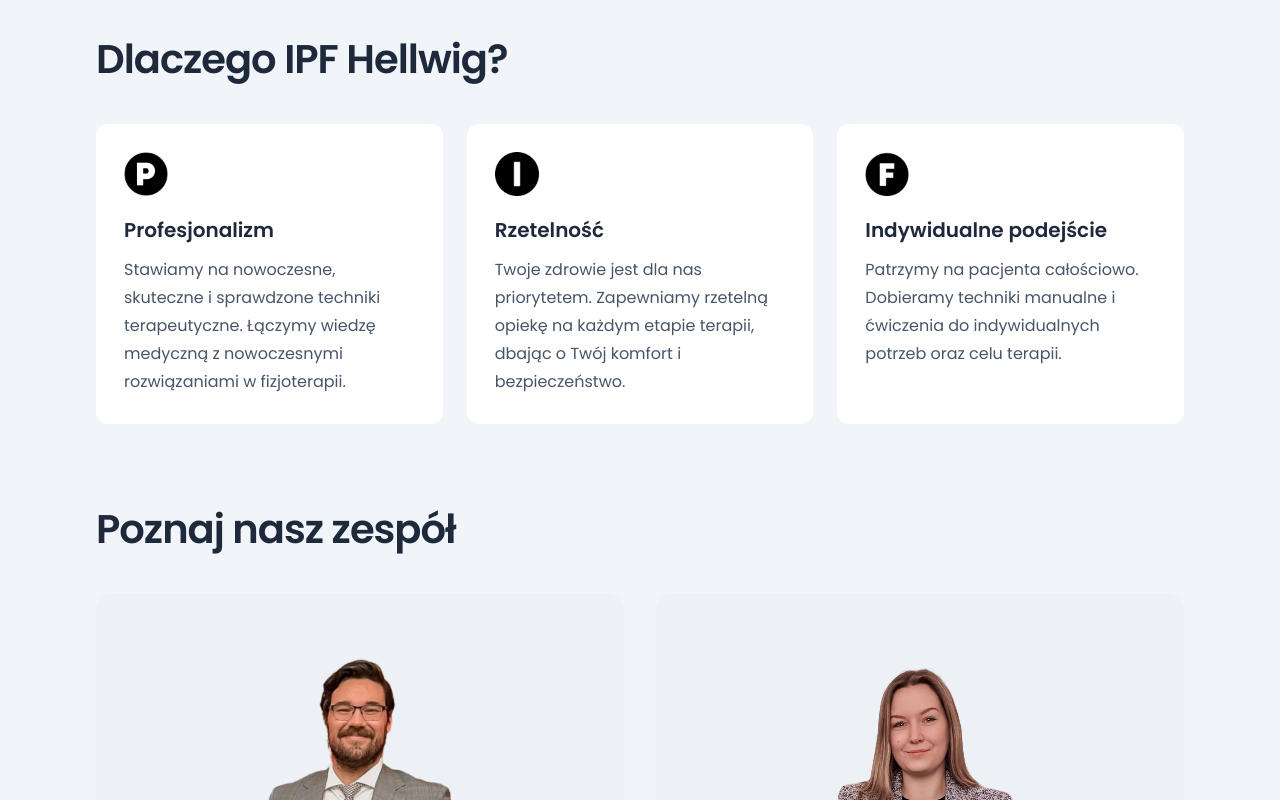
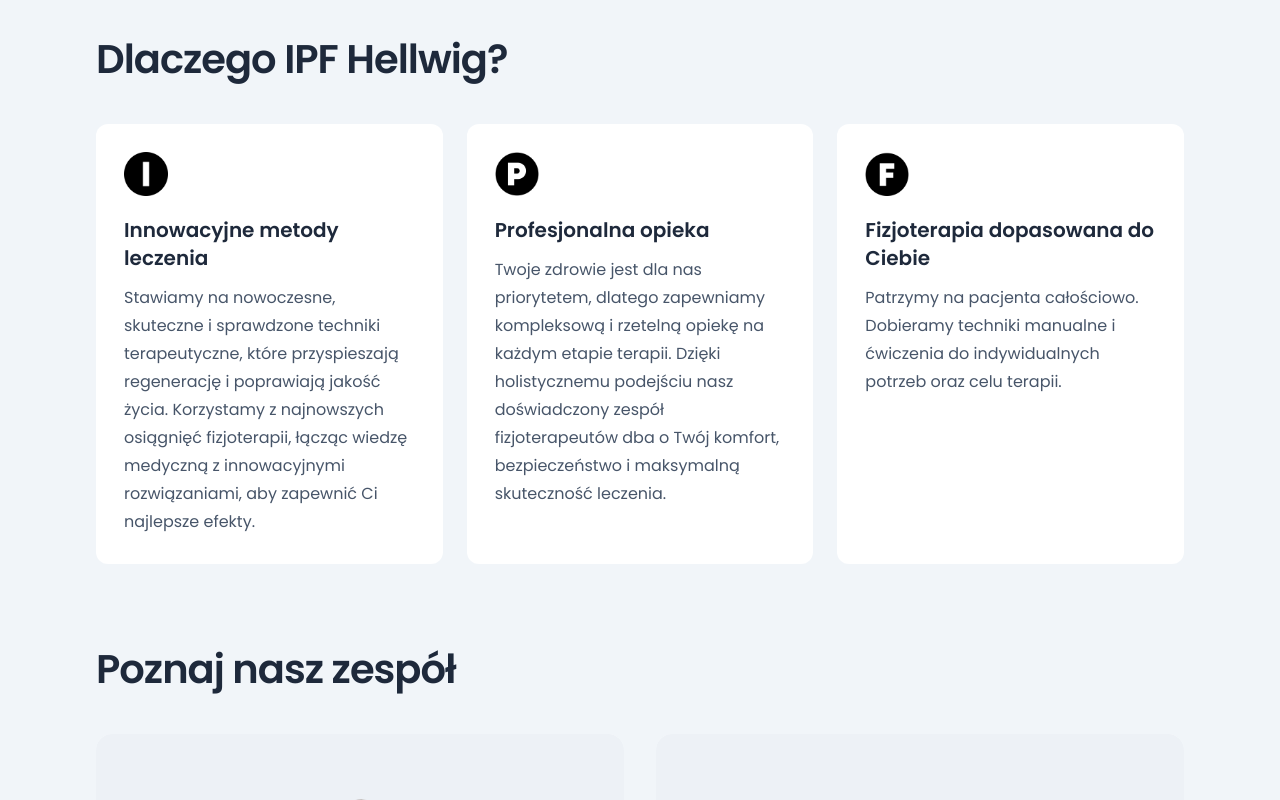
Before and after one commit to MatRuzix/IPF-Hellwig, a Next.js app: page / in a window 1280 px wide. Shown: the part 2360-3160 px from the top of the page. Built offline with nearby package versions, Linux system fonts and the light colour scheme.

Commit message:
fix: whyipf correction

```diff
--- a/src/components/whyIPF/WhyIPF.tsx
+++ b/src/components/whyIPF/WhyIPF.tsx
@@ -1,17 +1,35 @@
 import TextContainer from "./TextContainer";
 
 const reasons = [
-  { header: "Profesjonalizm", imgSrc: "/letter-p.png", text: "Stawiamy na nowoczesne, skuteczne i sprawdzone techniki terapeutyczne. Łączymy wiedzę medyczną z nowoczesnymi rozwiązaniami w fizjoterapii." },
-  { header: "Rzetelność", imgSrc: "/letter-l.png", text: "Twoje zdrowie jest dla nas priorytetem. Zapewniamy rzetelną opiekę na każdym etapie terapii, dbając o Twój komfort i bezpieczeństwo." },
-  { header: "Indywidualne podejście", imgSrc: "/letter-f.png", text: "Patrzymy na pacjenta całościowo. Dobieramy techniki manualne i ćwiczenia do indywidualnych potrzeb oraz celu terapii." },
+  {
+    header: "Innowacyjne metody leczenia",
+    imgSrc: "/letter-l.png",
+    text: "Stawiamy na nowoczesne, skuteczne i sprawdzone techniki terapeutyczne, które przyspieszają regenerację i poprawiają jakość życia. Korzystamy z najnowszych osiągnięć fizjoterapii, łącząc wiedzę medyczną z innowacyjnymi rozwiązaniami, aby zapewnić Ci najlepsze efekty.",
+  },
+  {
+    header: "Profesjonalna opieka",
+    imgSrc: "/letter-p.png",
+    text: "Twoje zdrowie jest dla nas priorytetem, dlatego zapewniamy kompleksową i rzetelną opiekę na każdym etapie terapii. Dzięki holistycznemu podejściu nasz doświadczony zespół fizjoterapeutów dba o Twój komfort, bezpieczeństwo i maksymalną skuteczność leczenia.",
+  },
+  {
+    header: "Fizjoterapia dopasowana do Ciebie",
+    imgSrc: "/letter-f.png",
+    text: "Patrzymy na pacjenta całościowo. Dobieramy techniki manualne i ćwiczenia do indywidualnych potrzeb oraz celu terapii.",
+  },
 ];
 
 export default function WhyIPF() {
   return (
     <section id="why-ipf" className="bg-slate-100 py-14 sm:py-20">
       <div className="site-container">
-        <h2 className="section-heading mb-8 text-slate-800 sm:mb-10">Dlaczego IPF Hellwig?</h2>
-        <div className="grid gap-5 sm:gap-6 lg:grid-cols-3">{reasons.map((reason) => <TextContainer key={reason.header} {...reason} />)}</div>
+        <h2 className="section-heading mb-8 text-slate-800 sm:mb-10">
+          Dlaczego IPF Hellwig?
+        </h2>
+        <div className="grid gap-5 sm:gap-6 lg:grid-cols-3">
+          {reasons.map((reason) => (
+            <TextContainer key={reason.header} {...reason} />
+          ))}
+        </div>
       </div>
     </section>
   );
```
